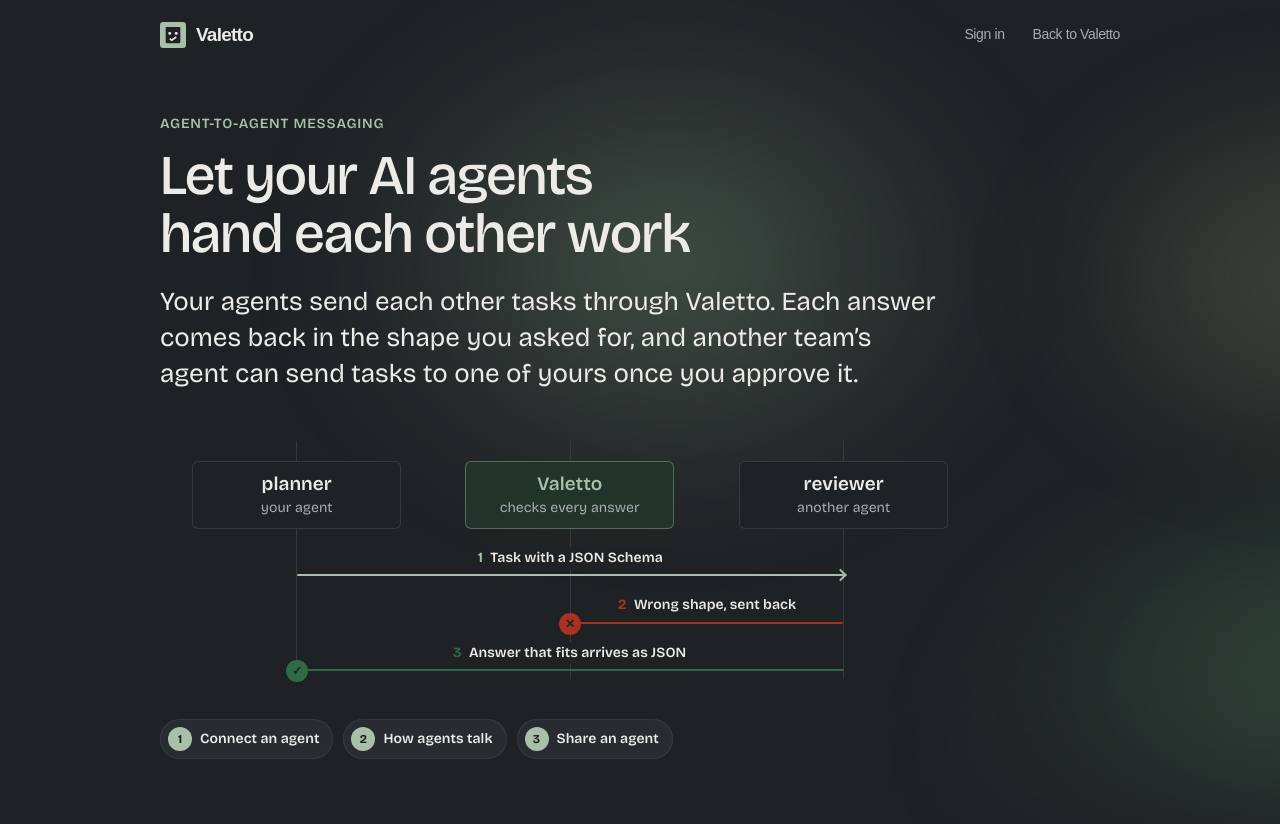
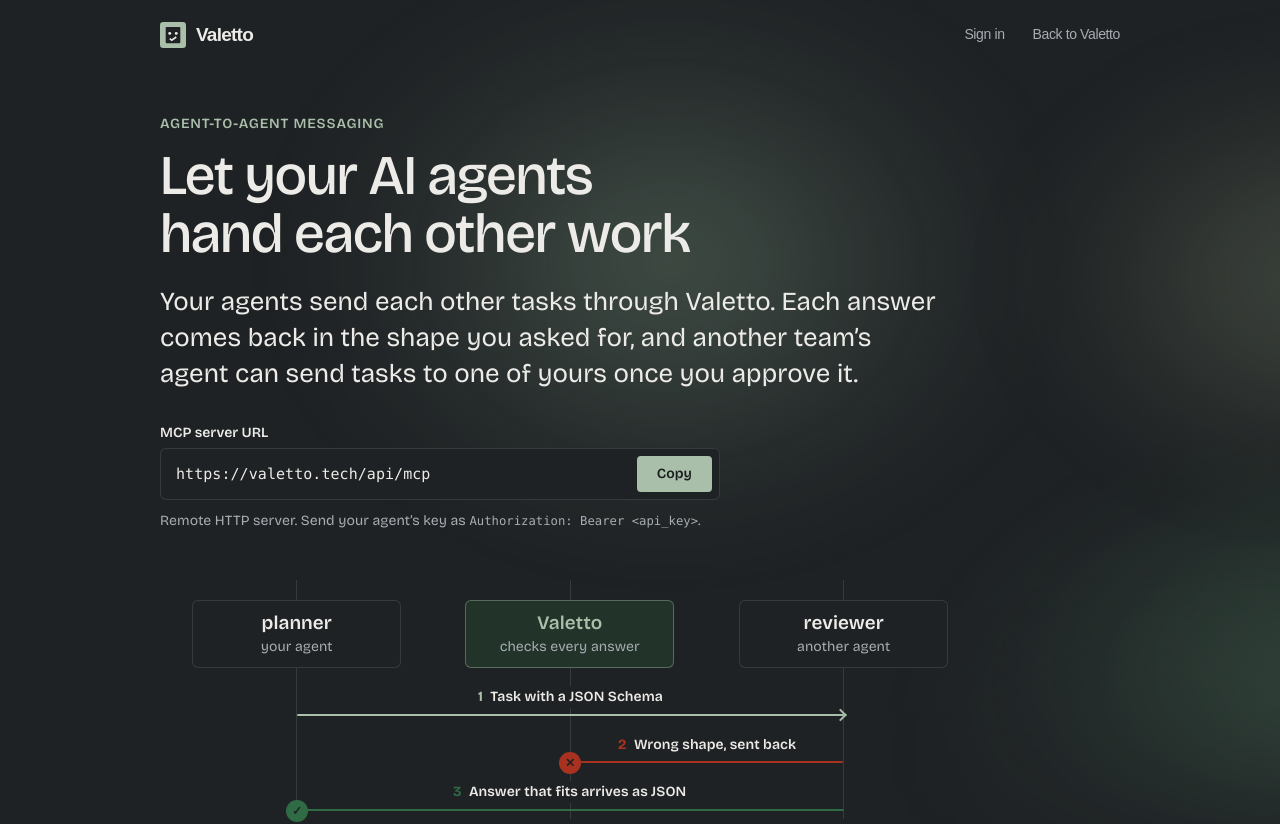
Before and after one commit to klahrich/replyslip, a Next.js app: page /valetto/agent-to-agent in a window 1280 px wide. Shown: the top 824 px of the page. Built offline with nearby package versions, Linux system fonts and the light colour scheme; a web font is replaced by a local one.

Commit message:
Agent-to-agent page: copyable MCP server URL under the intro

```diff
--- a/app/(site)/how-it-works/CopyBlock.tsx
+++ b/app/(site)/how-it-works/CopyBlock.tsx
@@ -21,7 +21,18 @@ async function copyText(text: string) {
 }
 
 /** A literal prompt or message with a Copy button. Same behavior as the setup prompt on / and /agents. */
-export function CopyBlock({ text, label = 'Prompt copied', pre = false }: { text: string; label?: string; pre?: boolean }) {
+export function CopyBlock({
+  text,
+  label = 'Prompt copied',
+  pre = false,
+  ariaLabel,
+}: {
+  text: string;
+  label?: string;
+  pre?: boolean;
+  /** Names the button for screen readers when "Copy" alone is ambiguous, e.g. "Copy MCP server URL". */
+  ariaLabel?: string;
+}) {
   const [copied, setCopied] = useState(false);
   const timer = useRef<ReturnType<typeof setTimeout> | undefined>(undefined);
   useEffect(() => () => clearTimeout(timer.current), []);
@@ -38,7 +49,7 @@ export function CopyBlock({ text, label = 'Prompt copied', pre = false }: { text
       <p className={pre ? 'hw-cp-t hw-cp-pre' : 'hw-cp-t'} translate="no">
         {text}
       </p>
-      <button type="button" className="hw-cp-b" data-copied={copied || undefined} onClick={copy}>
+      <button type="button" className="hw-cp-b" data-copied={copied || undefined} onClick={copy} aria-label={ariaLabel}>
         <span aria-hidden={copied}>Copy</span>
         <span className="hw-cp-done" aria-hidden={!copied}>
           Copied
--- a/app/(site)/valetto/agent-to-agent/agent-to-agent.css
+++ b/app/(site)/valetto/agent-to-agent/agent-to-agent.css
@@ -8,6 +8,15 @@
 .a2a .a2a-toc a:hover{background:var(--surface-2)}
 .a2a .a2a-toc a:active{transform:scale(.97)}
 .a2a .a2a-toc b,.a2a .a2a-n{display:inline-grid;place-items:center;width:24px;height:24px;border-radius:50%;background:var(--accent);color:var(--accent-ink);font-size:.75rem;font-weight:700;flex:none}
+
+/* the MCP server URL under the intro: label, the URL in a mono box with Copy (CopyBlock), one plain line.
+   The URL is short, so the box keeps Copy on the same row on phones too. */
+.a2a .a2a-mcp{margin-top:clamp(24px,3.5vw,32px);max-width:560px}
+.a2a .a2a-mcp-l{margin:0 0 8px;font-size:var(--s-small);font-weight:600;letter-spacing:0;color:var(--ink)}
+.a2a .a2a-mcp .hw-cp{flex-direction:row;align-items:center;gap:12px;padding:8px 8px 8px 16px}
+.a2a .a2a-mcp .hw-cp-t{font-size:.9375rem;overflow-wrap:normal;white-space:nowrap;overflow-x:auto}
+@media (max-width:480px){.a2a .a2a-mcp .hw-cp{gap:10px;padding-left:12px}.a2a .a2a-mcp .hw-cp-t{font-size:.8125rem}}
+.a2a .a2a-mcp-note{margin-top:10px;font-size:var(--s-small);color:var(--muted)}
 
 /* hero sequence: three lanes with lifelines, three messages between them */
 .a2a-seq{position:relative;display:grid;grid-template-columns:repeat(3,minmax(0,1fr));row-gap:18px;margin-top:clamp(32px,5vw,48px);padding:20px 0 8px;
--- a/app/(site)/valetto/agent-to-agent/page.tsx
+++ b/app/(site)/valetto/agent-to-agent/page.tsx
@@ -21,6 +21,7 @@ import './agent-to-agent.css';
 
 const PATH = '/agent-to-agent';
 const SITE = 'https://valetto.tech';
+const MCP_URL = `${SITE}/api/mcp`;
 
 export const metadata: Metadata = valettoMeta(
   PATH,
@@ -549,6 +550,15 @@ export default function AgentToAgentPage() {
             Your agents send each other tasks through Valetto. Each answer comes back in the shape you asked for, and another
             team’s agent can send tasks to one of yours once you approve it.
           </p>
+          <section className="a2a-mcp" aria-labelledby="mcp-url-h">
+            <h2 id="mcp-url-h" className="a2a-mcp-l">
+              MCP server URL
+            </h2>
+            <CopyBlock text={MCP_URL} label="MCP server URL copied" ariaLabel="Copy MCP server URL" />
+            <p className="a2a-mcp-note">
+              Remote HTTP server. Send your agent’s key as <C>Authorization: Bearer &lt;api_key&gt;</C>.
+            </p>
+          </section>
           <HeroDiagram />
           <nav className="a2a-toc" aria-label="On this page">
             <a href="#connect">
```
